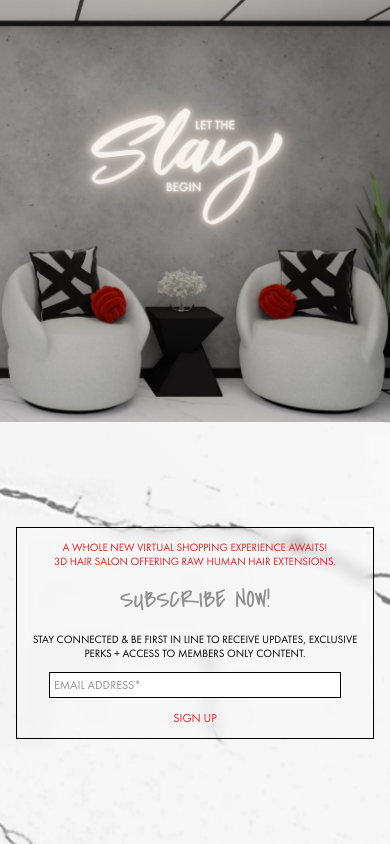
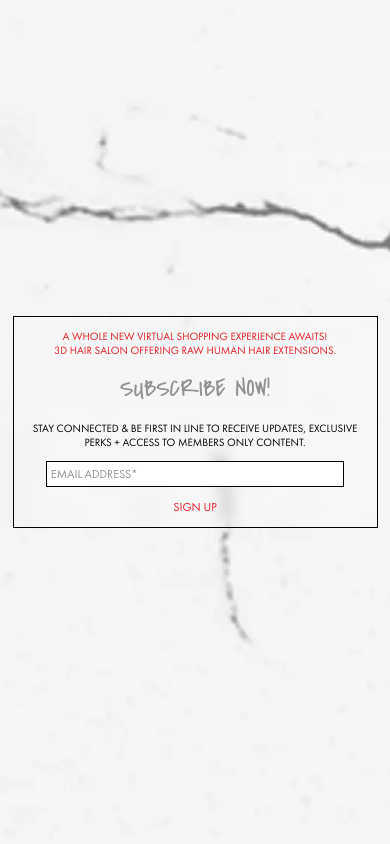
Before and after one commit to yoteenz/CSLP, a React (Vite) app: page / in a window 390 px wide. Built offline with nearby package versions, Linux system fonts and the light colour scheme.

Commit message:
Fixed Mobile Design
Fixed container spacing above/below

```diff
--- a/src/pages/ComingSoonPage.tsx
+++ b/src/pages/ComingSoonPage.tsx
@@ -158,27 +158,15 @@ export default function ComingSoonPage() {
   if (isMobile) {
     return (
       <div className="lading-page bg-[#7b7a78] flex min-h-screen">
-        {/* Mobile Screen */}
-        <div className="wrap flex flex-col w-full">
-          <div className="bg-image flex-1 relative" style={{
-            backgroundImage: 'url(/assets/CS header.svg)',
-            backgroundColor: '#e2e2e2',
-            backgroundRepeat: 'no-repeat',
-            backgroundSize: 'cover',
-            backgroundPosition: 'center',
-            minHeight: '50vh'
-          }}>
-          </div>
-          <div className="bg-footer-image py-3 px-4 relative flex justify-center items-center" style={{
+        {/* Mobile Screen - Single full background with centered container */}
+        <div className="mobile-bg-container relative w-full h-screen flex items-center justify-center" style={{
           backgroundImage: 'url(/assets/m1.webp)',
           backgroundColor: '#e2e2e2',
           backgroundRepeat: 'no-repeat',
           backgroundSize: 'cover',
-            backgroundPosition: 'center',
-            minHeight: '50vh'
+          backgroundPosition: 'center'
         }}>
           <SubscribeNow />
-          </div>
         </div>
       </div>
     );
--- a/src/styles/coming-soon.css
+++ b/src/styles/coming-soon.css
@@ -86,6 +86,16 @@
   .blur-box {
     width: 365px; /* Mobile width - current size */
   }
+}
+
+/* Mobile background container */
+.mobile-bg-container {
+  position: relative;
+  width: 100%;
+  height: 100vh;
+  display: flex;
+  align-items: center;
+  justify-content: center;
 }
 
 /* Tablet-specific blur-box width */
```
Lines whose indentation alone changed are shown as unchanged.
